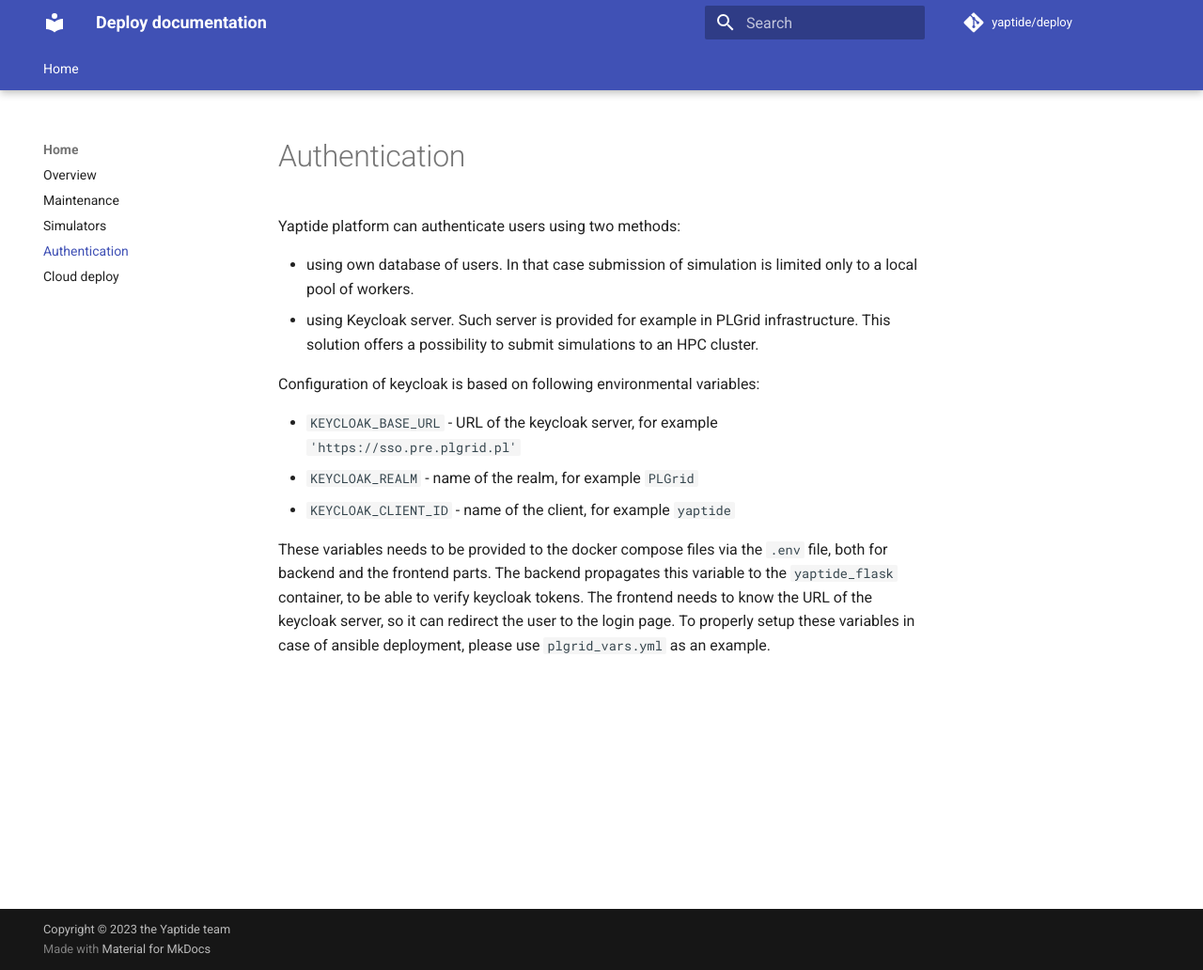
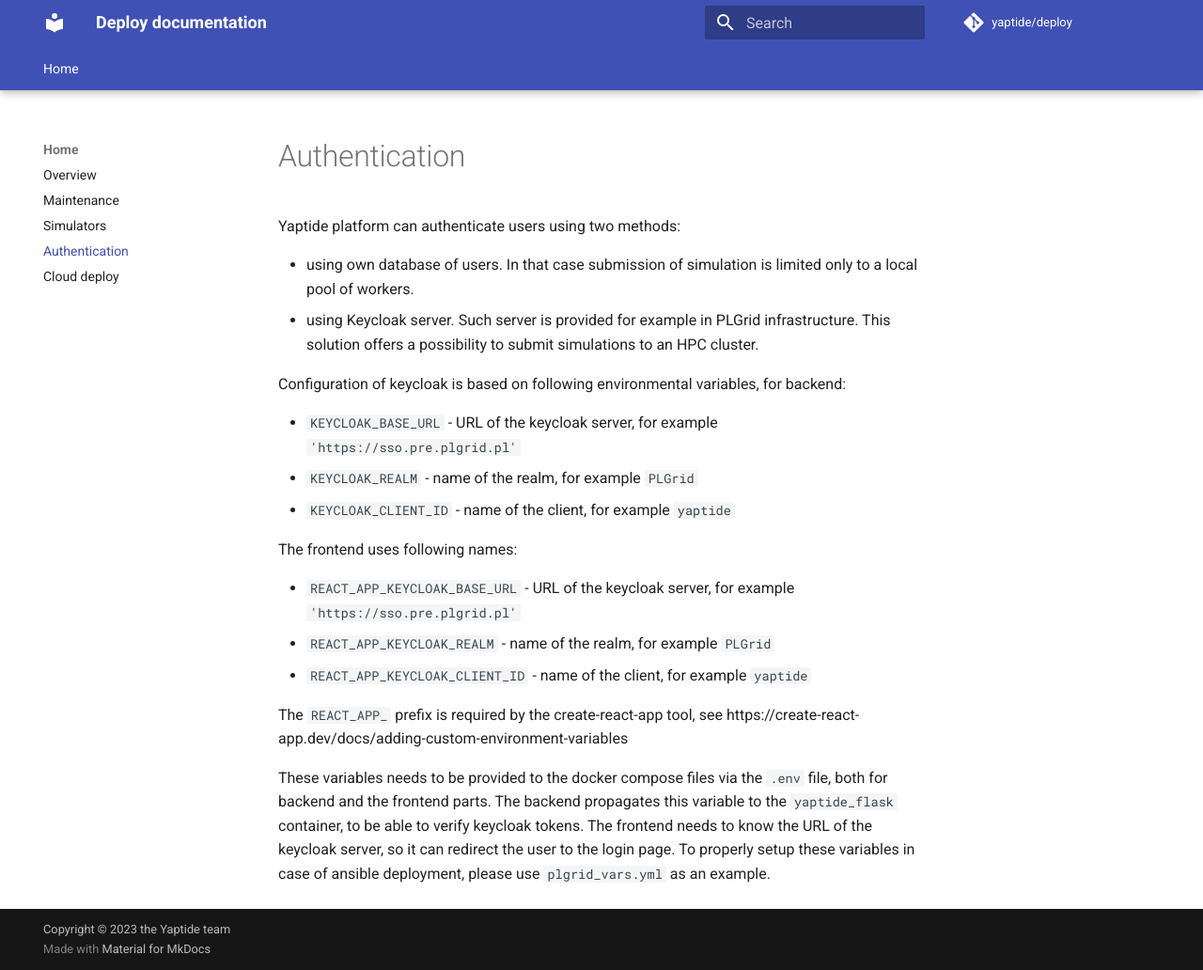
Before and after one commit to yaptide/deploy, an MkDocs documentation site: the page built from docs/authentication.md, in a window 1280 px wide and 1032 px high. Shown: the whole window at 94% size. Built offline with MkDocs 1.6.1 and Material for MkDocs 9.7.7, drawn with Linux system fonts in a browser that asks for light colours; comment, search, counter and statistics services are not loaded.

Commit message:
fix for react_app (#69)

```diff
--- a/docs/authentication.md
+++ b/docs/authentication.md
@@ -6,13 +6,21 @@ Yaptide platform can authenticate users using two methods:
   * using Keycloak server. Such server is provided for example in PLGrid infrastructure. This solution offers a possibility to submit simulations to an HPC cluster.
 
 
-Configuration of keycloak is based on following environmental variables:
+Configuration of keycloak is based on following environmental variables, for backend:
 
   * `KEYCLOAK_BASE_URL` - URL of the keycloak server, for example `'https://sso.pre.plgrid.pl'`
   * `KEYCLOAK_REALM` - name of the realm, for example `PLGrid`
   * `KEYCLOAK_CLIENT_ID` - name of the client, for example `yaptide`
 
-  These variables needs to be provided to the docker compose files via the `.env` file, both for backend and the frontend parts.
-  The backend propagates this variable to the `yaptide_flask` container, to be able to verify keycloak tokens.
-  The frontend needs to know the URL of the keycloak server, so it can redirect the user to the login page.
-  To properly setup these variables in case of ansible deployment, please use `plgrid_vars.yml` as an example.
+The frontend uses following names:
+
+  * `REACT_APP_KEYCLOAK_BASE_URL` - URL of the keycloak server, for example `'https://sso.pre.plgrid.pl'`
+  * `REACT_APP_KEYCLOAK_REALM` - name of the realm, for example `PLGrid`
+  * `REACT_APP_KEYCLOAK_CLIENT_ID` - name of the client, for example `yaptide`
+
+The `REACT_APP_` prefix is required by the create-react-app tool, see https://create-react-app.dev/docs/adding-custom-environment-variables
+
+These variables needs to be provided to the docker compose files via the `.env` file, both for backend and the frontend parts.
+The backend propagates this variable to the `yaptide_flask` container, to be able to verify keycloak tokens.
+The frontend needs to know the URL of the keycloak server, so it can redirect the user to the login page.
+To properly setup these variables in case of ansible deployment, please use `plgrid_vars.yml` as an example.
```
Also changed, not shown: 1 other file.
